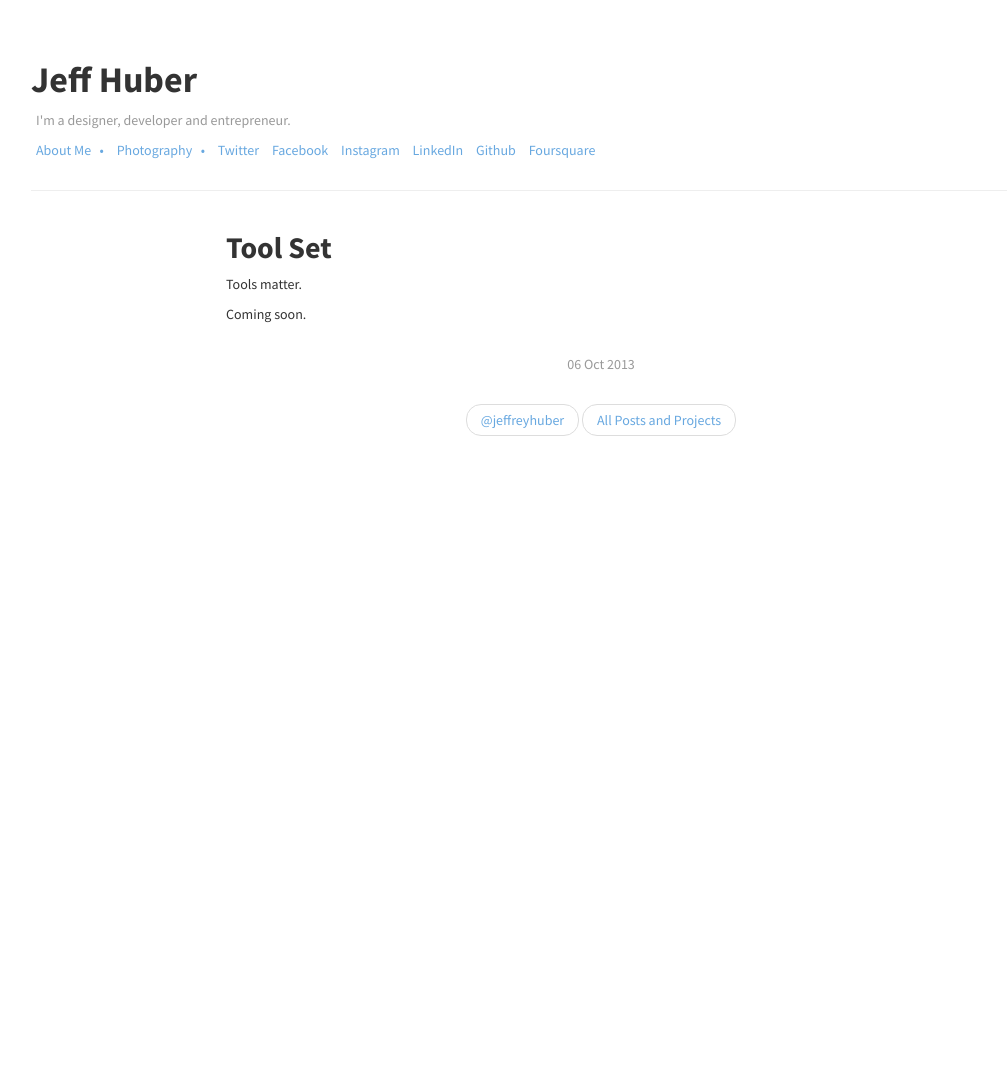
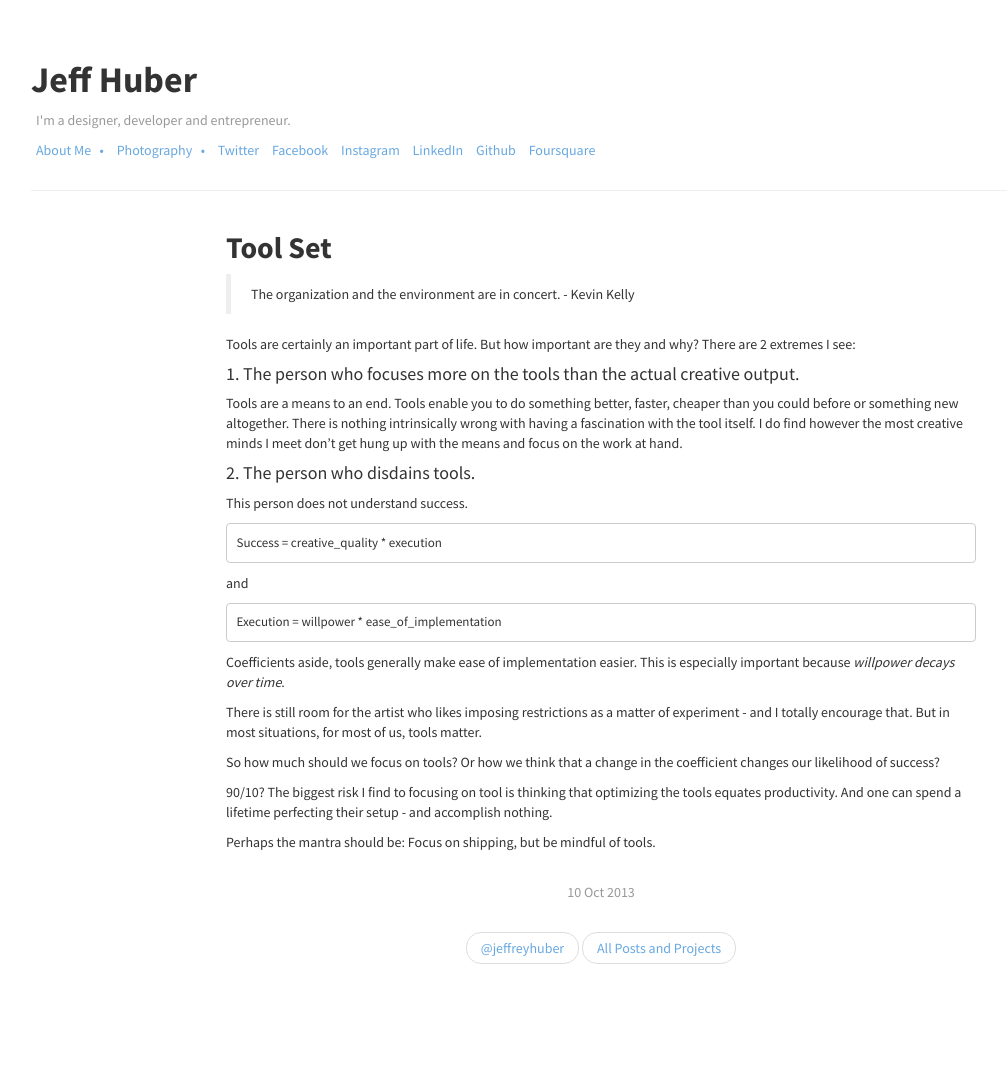
Before and after one commit to jeffchuber/jeffhubernet, a Jekyll site: the page built from _posts/2013-10-10-toolset.markdown, in a window 1280 px wide. Shown: the whole page, without its empty margins (39-1046 px from the left). Built offline with Jekyll 4.4.1, drawn with Linux system fonts in a browser that asks for light colours; Markdown is read by kramdown in place of the engine named in the settings; before the commit the page ends 900 px from its top, so only the background shows below that.

Commit message:
new post on tools, other UI tweaks

````diff
--- a/_layouts/post.html
+++ b/_layouts/post.html
@@ -5,6 +5,8 @@ layout: default
   <div class="row">
     <div class="col-md-8 col-md-offset-2">
       <h2>{{ page.title }}</h2>
+      <blockquote>{{page.description}}</blockquote>
+
       <div class="post">
       {{ content }}
       </div>
--- a/_posts/2013-10-06-toolset.markdown
+++ /dev/null
@@ -1,11 +0,0 @@
----
-layout: post
-title:  "Tool Set"
-description: "The organization and the environment are in concert. - Kevin Kelly"
-date:   2013-10-06 23:04:10
-categories: post
----
-
-Tools matter.
-
-Coming soon.
--- a/_posts/2013-10-10-education.markdown
+++ b/_posts/2013-10-10-education.markdown
@@ -2,7 +2,7 @@
 layout: post
 title:  "Education"
 description: If you want to change education, you have to understand the problems it solves.
-date:   2013-10-10 23:04:10
+date:   2013-10-10 23:00:10
 categories: post
 ---
 
--- /dev/null
+++ b/_posts/2013-10-10-toolset.markdown
@@ -0,0 +1,37 @@
+---
+layout: post
+title:  "Tool Set"
+description: "The organization and the environment are in concert. - Kevin Kelly"
+date:   2013-10-10 23:07:10
+categories: post
+---
+
+Tools are certainly an important part of life. But how important are they and why? There are 2 extremes I see:
+
+#### 1. The person who focuses more on the tools than the actual creative output.
+
+Tools are a means to an end. Tools enable you to do something better, faster, cheaper than you could before or something new altogether. There is nothing intrinsically wrong with having a fascination with the tool itself. I do find however the most creative minds I meet don't get hung up with the means and focus on the work at hand.
+
+#### 2. The person who disdains tools.
+
+This person does not understand success.
+
+```
+Success = creative_quality * execution
+```
+
+and
+
+```
+Execution = willpower * ease_of_implementation
+```
+
+Coefficients aside, tools generally make ease of implementation easier. This is especially important because *willpower decays over time*.
+
+There is still room for the artist who likes imposing restrictions as a matter of experiment - and I totally encourage that. But in most situations, for most of us, tools matter.
+
+So how much should we focus on tools? Or how we think that a change in the coefficient changes our likelihood of success?
+
+90/10? The biggest risk I find to focusing on tool is thinking that optimizing the tools equates productivity. And one can spend a lifetime perfecting their setup - and accomplish nothing.
+
+Perhaps the mantra should be: Focus on shipping, but be mindful of tools.
--- a/index.html
+++ b/index.html
@@ -19,7 +19,7 @@ title: Jeff Huber
     <div class="col-md-6 col-sm-12">
       <h3>Articles</h3>
       <ul class="list-unstyled list-things">
-        {% for post in site.categories['post']  %}
+        {% for post in site.categories['post'] %}
         <li>
           <a href="{{ post.url }}"><p class="lead">{{ post.title }} &raquo;</p></a>
           <p class="text-muted">{{ post.description }}</p>
````
